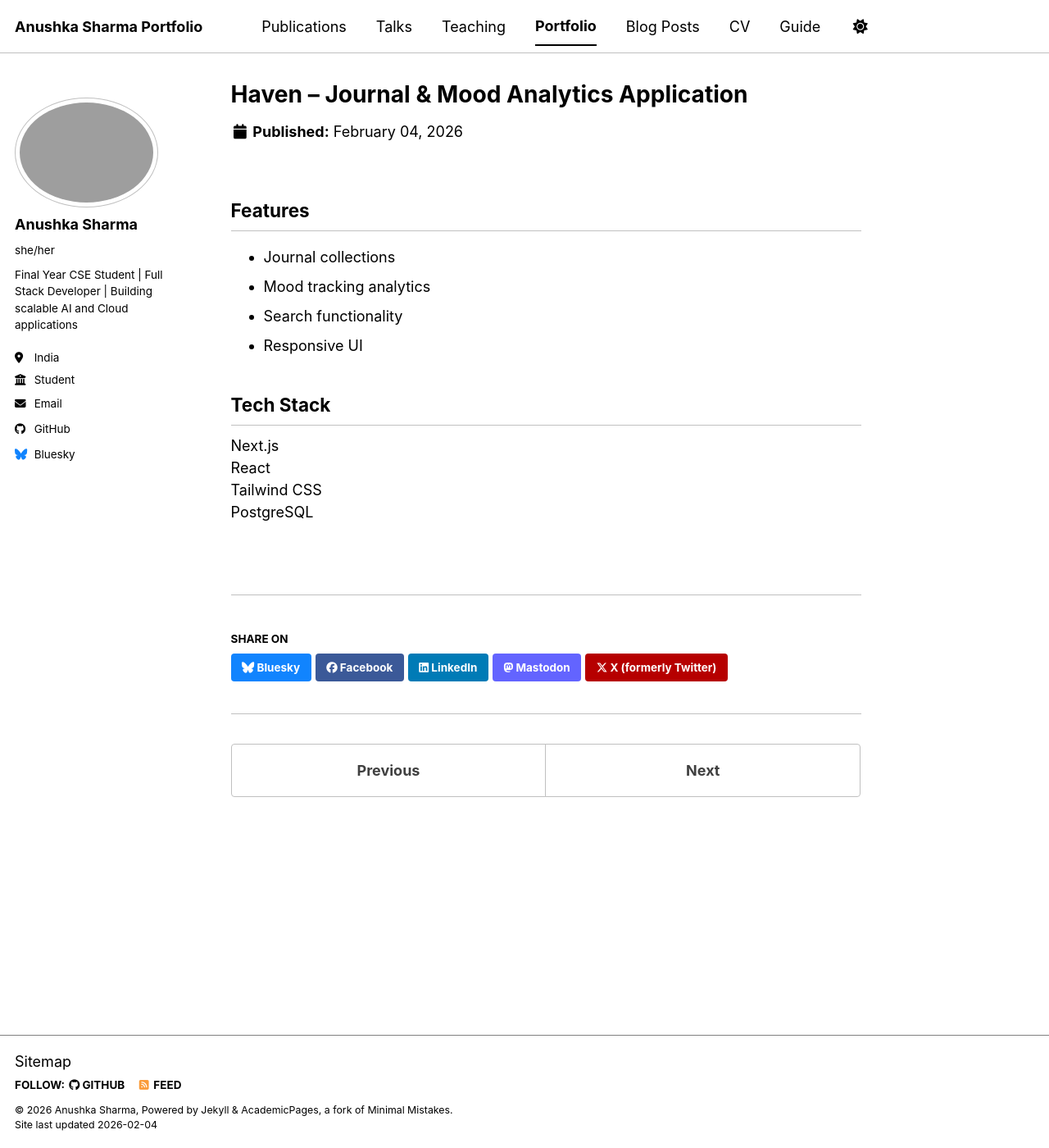
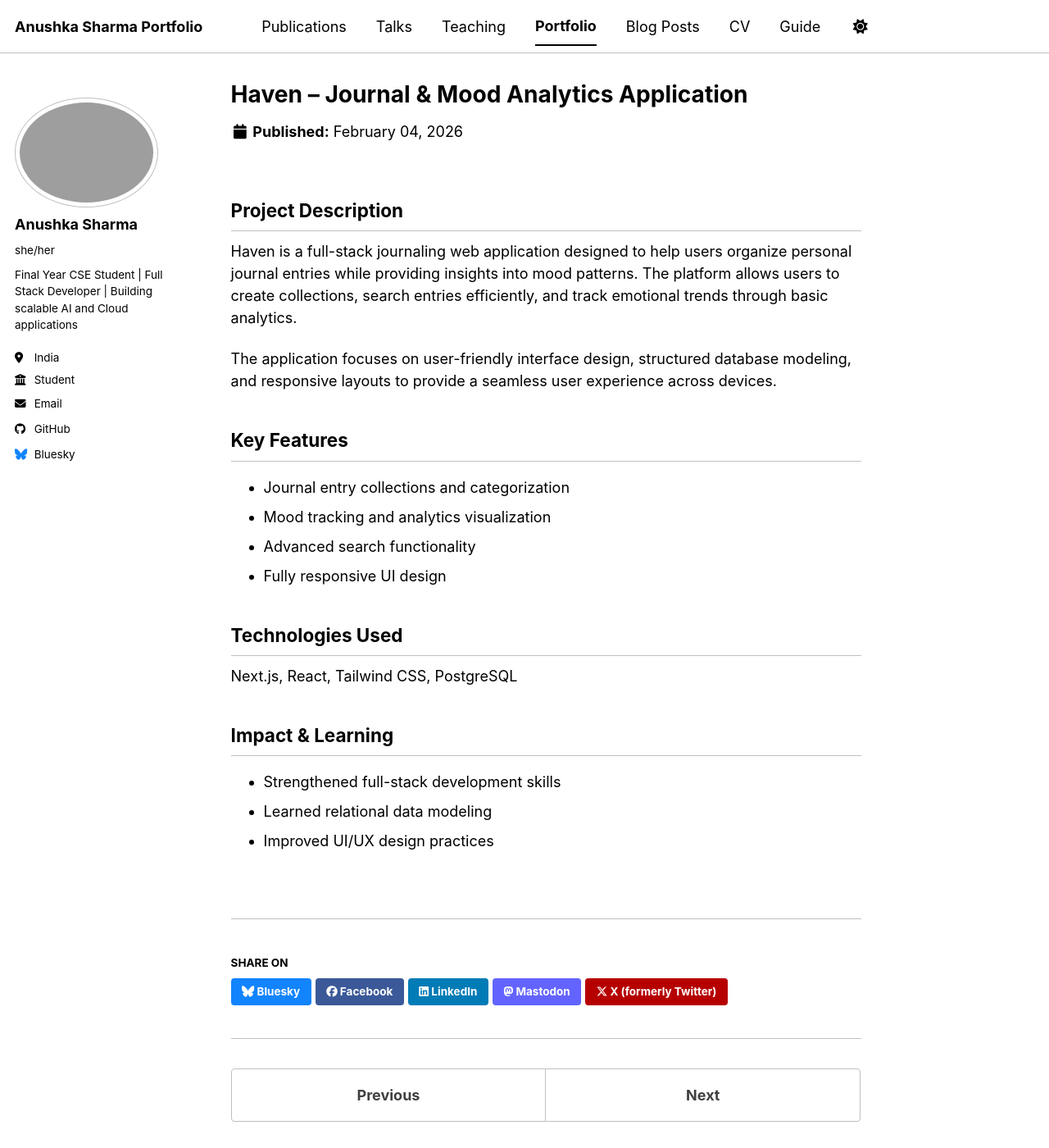
Before and after one commit to Anushka204/anushka204.github.io, a Jekyll site: the page built from _portfolio/portfolio-2.md, in a window 1280 px wide and 1400 px high. Shown: the whole window at 82% size. Built offline with Jekyll 4.4.1, drawn with Linux system fonts in a browser that asks for light colours; a script bundle is joined from its source files by our own code; library files that are not in the unit come from our copies.

Commit message:
Revise portfolio entry for Haven application
Updated project description, features, and technologies used for the Haven application.

```diff
--- a/_portfolio/portfolio-2.md
+++ b/_portfolio/portfolio-2.md
@@ -1,19 +1,25 @@
 ---
 title: "Haven – Journal & Mood Analytics Application"
-excerpt: "Full-stack journaling platform with mood analytics"
+excerpt: "Full-stack journaling application with analytics and structured data storage"
 collection: portfolio
-header:
-  teaser: /images/haven.png
 ---
 
-## Features
-- Journal collections
-- Mood tracking analytics
-- Search functionality
-- Responsive UI
+## Project Description
 
-## Tech Stack
-Next.js
-React
-Tailwind CSS
-PostgreSQL
+Haven is a full-stack journaling web application designed to help users organize personal journal entries while providing insights into mood patterns. The platform allows users to create collections, search entries efficiently, and track emotional trends through basic analytics.
+
+The application focuses on user-friendly interface design, structured database modeling, and responsive layouts to provide a seamless user experience across devices.
+
+## Key Features
+- Journal entry collections and categorization
+- Mood tracking and analytics visualization
+- Advanced search functionality
+- Fully responsive UI design
+
+## Technologies Used
+Next.js, React, Tailwind CSS, PostgreSQL
+
+## Impact & Learning
+- Strengthened full-stack development skills
+- Learned relational data modeling
+- Improved UI/UX design practices
```
